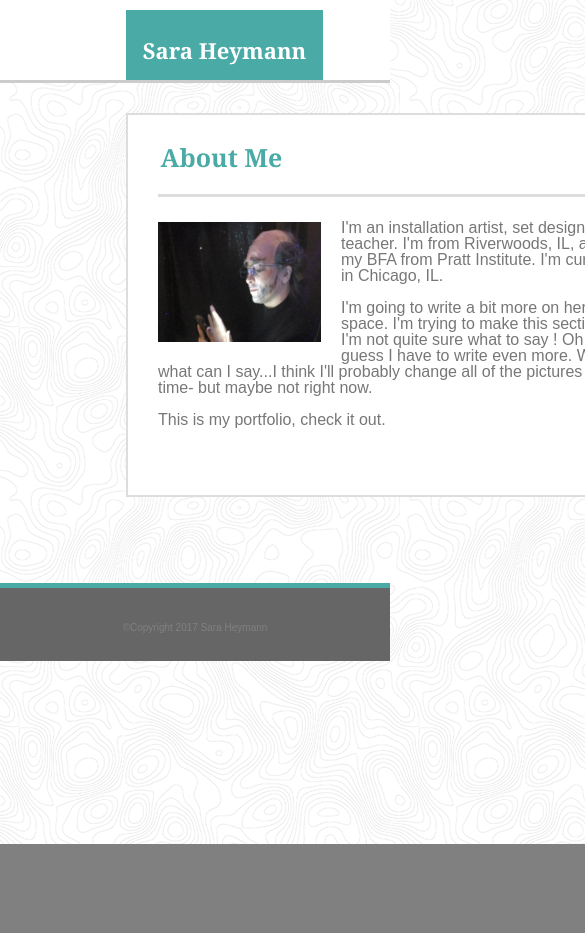
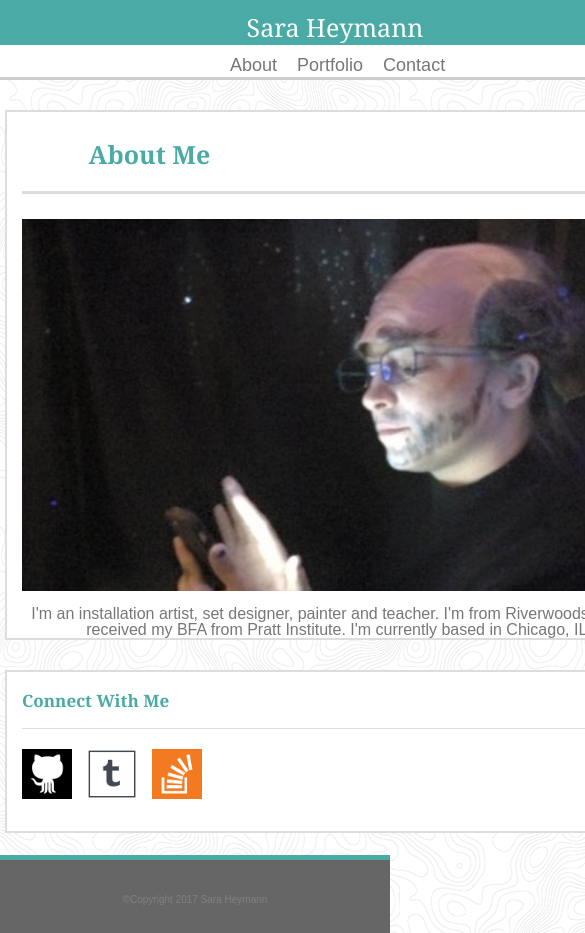
Before and after one commit to saraheymann/Responsive-Portfolio, a plain HTML site: page index.html in a window 390 px wide. Shown: the top 933 px of the page, 585 px wide, since content can reach past the window. Before the commit the page ends 844 px from the top, so only its background shows below. Drawn offline with Linux system fonts and the light colour scheme.

Commit message:
index 640 done

```diff
--- a/assets/css/styles.css
+++ b/assets/css/styles.css
@@ -214,104 +214,96 @@ footer{
 	margin-top: 807px;
 }
 
-@media (max-width: 375px) {
+@media (max-width: 670px) {
+	.yourName{
+		width: 670px;
+		height: 45px;
+		margin: 0px;
+		font: 25px Georgia, Times, Times New Roman, serif;
+		padding-top: 10px;
+	}
 	header{
-		height:60px;
-		width: 375px;
-		/*margin:0 auto;*/
+		height:80px;
+		width: 670px;
+		position: static;
+
 	}
-	.yourName{
-		width: 150px;
-		height: 45px;
-		margin-left: 10px;
-	/*	margin-right: 353px;*/
-		margin-top: 12px;
-		font: 20px Georgia, Times, Times New Roman, serif;
-	/*	position: absolute;
-		color: white;
-		font-weight: bold;*/
-		padding-top: 14px;
-	/*	float: left;*/
-	}
-	table{
-	/*	position: absolute;
-		float: left;*/
+	table {
 		width: 100px;
-		margin-left: 200px;
-	/*	margin-right: 200px;*/
-		margin-top: 30px;
-		padding-bottom: 0px;
+		margin-top: 35px;
+		margin-left: 210px;
+		padding-bottom: 0px
 		font: 15px 'Arial','Helvetica Neue', Helvetica, sans-serif;
-		/*color: #777777;*/
+		word-spacing: 30px;
+		border-collapse: separate;
+		border-spacing: 20px;
 	}
 	.contentBox{
-	/*	clear: both;
-		float: left;*/
-		width: 340px;
+		width: 660px;
 		height: 530px;
-	/*	background-color: #ffffff;
-		border: solid 2px #dddddd;*/
-		margin-left: 18px;
+		margin-left: 5px;
 		margin-top: 30px;
 	}
 	.contentHeader{
-	/*	float: left;*/
-		width: 360px;
+		width: 630px;
 		height: 82px;
-	/*	font-family: Georgia, Times, Times New Roman, serif;
-		color:  #4aaaa5;*/
 		font-size: 25px;
-	/*	font-weight: bold;
-		border-bottom: solid #dddddd;*/
-		margin-left: 0px;
-		margin-right: 30px;
+		margin-left: 15px;
 		padding-top: 30px;
-		padding-right: 20px;
+		padding-left: 5px;
+
 	}
 	.profileImage{
-	/*	float: left;*/
-		margin: 25px 30px 15px 90px;
-		height:120px;
-		width: 163px;
+		margin-left: 15px;
+		margin-right: 15px;
+		height: 372px;
+		width: 630px;
 	}
 	.bio{
 		font: 20px, 'Arial','Helvetica Neue', Helvetica, sans-serif;
-		/*color: #777777;*/
 		margin-top: 250px;
 		text-align: center;
-		margin-left: 4px;
+		margin-left: 10px;
 		margin-right: 2px;
 		margin-bottom: 10px;
 	}
+	.sideBar{
+		width: 660px;
+		height: 163px;
+		margin-top: 590px;
+		margin-left: 5px;
+	}
+	.connectHeader{
+		width: 630px;
+		height: 57px;
+		border-bottom: solid 1px #dddddd;
+		font-weight: bold;
+		text-align: left;
+		font-size: 17px;
+		margin-left: 15px;
+		padding-top: 20px;
+		padding-left: 0px;
+	}
+	.icon{
+	float: left;
+	width: 50px;
+	height:50px;
+	margin-top: 20px;
+	margin-left: 15px;
+}
 
 	.copyrightText{
-	/*	color: grey;*/
 		font: 10px 'Arial','Helvetica Neue', Helvetica, sans-serif;
-	/*	padding-top: 34px;*/
 		margin-right: 200px;
 		padding-left: 0px;
 	}
-	.sideBar{
-	/*	clear: all;
-		float: left;
-		position: absolute;*/
-		width: 217px;
-		height: 163px;
-		margin-left: 80px;
-		margin-top: 595px;
-	/*	background-color: #ffffff;
-		border:solid 2px #dddddd; */
-	}
+
 	.nameFormHeader{
-	/*float: left;*/
 	font: 15px 'Arial','Helvetica Neue', Helvetica, sans-serif;
-	/*color: #777777;*/
 	margin-left: 15px;
 	margin-top: 25px;
 	}
 	.nameForm{
-		/*clear: both;
-		float: left;*/
 		width: 310px;
 		height: 30px;
 		margin-left: 5px;
@@ -324,38 +316,23 @@ footer{
 		clear:both;
 		position:absolute;
 		height:78px;
-		width: 375px;
+		width: 100%;
 		margin:0 auto;
-	/*	background-color: #666666;*/
 		margin-top: 775px;
-	/*	border-top: solid 5px #4aaaa5;*/
 	}
 	.portfolioPictures{
 		clear: all;
 		float: left;
 		margin-left: 30px;
 		margin-top: 35px;
-		/*position: relative;*/
 	}
-	/*.rightLabel{
-		float:left;
-	/*	position: absolute;*/
-		/*margin-left: 30px;
-		margin-top: 600px;
-		width: 240px;
-		height: 50px;*/
-		/*background-color: #4aaaa5;
-		color: #ffffff;
-		font: 20px Georgia, Times, Times New Roman, serif; */
-		/*padding-top: 15px;
-}*/
 	#rpgGame{
 		margin-left: 30px;
 		margin-top: 445px;
 	}
 	#trivia{
 		margin-top: 660px;
-}
+	}
 	#rutgersInfo{
 		margin-left: 30px;
 		margin-top: 875px;
@@ -367,7 +344,7 @@ footer{
 		margin-top: 800px;
 	}
 	#footerPortfolio{
-	margin-top: 1000px;
-}
+		margin-top: 1000px;
+	}
 
 }
--- a/index.html
+++ b/index.html
@@ -11,16 +11,16 @@
 		<section class="yourName">Sara Heymann</section>
 		<table>
 			<tr>
-			<th href="">About|</th>
-			<th href="">Portfolio|</th>
-			<th href="">Contact</th>
+			<th id="aboutLink", href="">About</th>
+			<th id="portLink", href="">Portfolio</th>
+			<th id="contactLink", href="">Contact</th>
 			</tr>
 		</table>
 	</header>
 	<section class="contentBox">
 		<h1 class="contentHeader">About Me</h1>
 		<img class="profileImage", src="assets/images/SteveJobs.png">
-		<p class="bio">I'm an installation artist, set designer, painter and teacher.  I'm from Riverwoods, IL, and received my BFA from Pratt Institute.  I'm currently based in Chicago, IL.<br><br> I'm going to write a bit more on here to fill up space.  I'm trying to make this section work, but I'm not quite sure what to say ! Oh my, so....I guess I have to write even more.  Well, hmm, what can I say...I think I'll probably change all of the pictures on here some time- but maybe not right now.
+		<p class="bio">I'm an installation artist, set designer, painter and teacher.  I'm from Riverwoods, IL, and received my BFA from Pratt Institute.  I'm currently based in Chicago, IL.<br><br> This is a picture of a performace I did as Steve Jobs in a shack.  That wig was a really good rain hat.
 		<br>
 		<br>
 		This is my portfolio, check it out.
```
